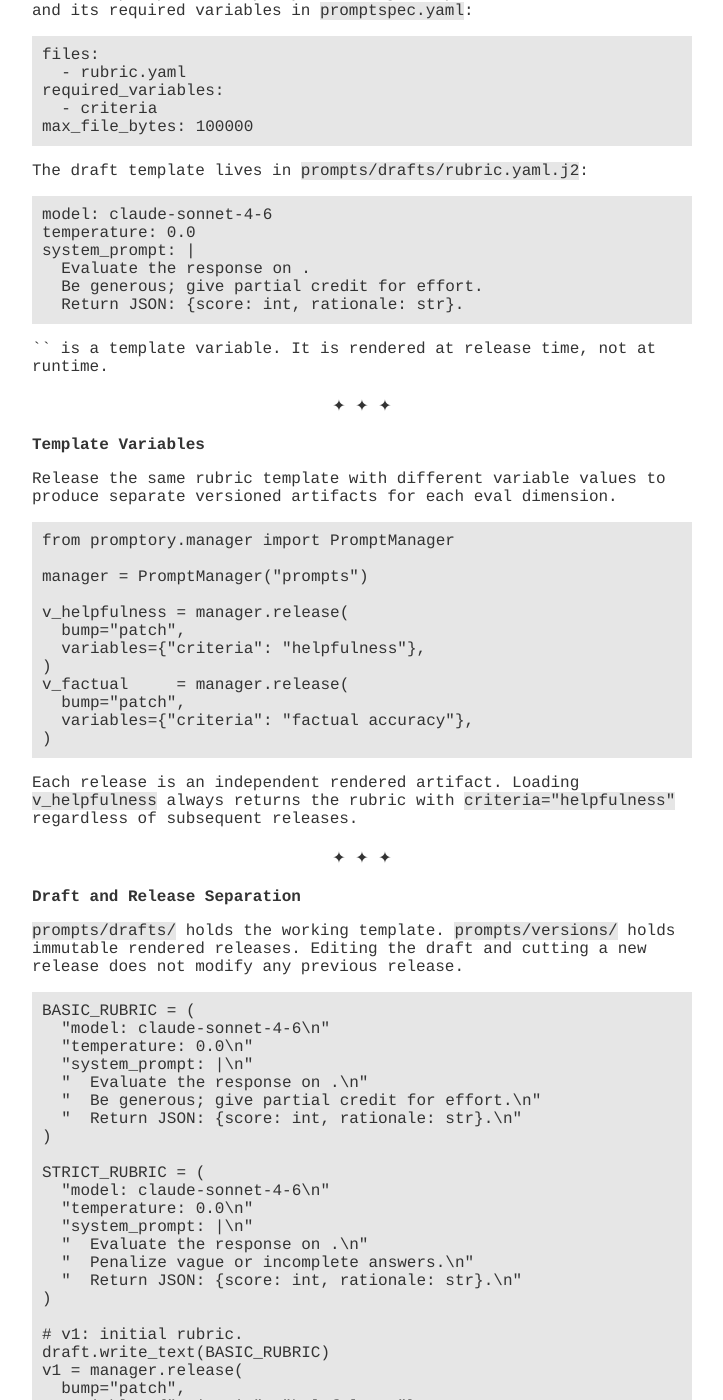
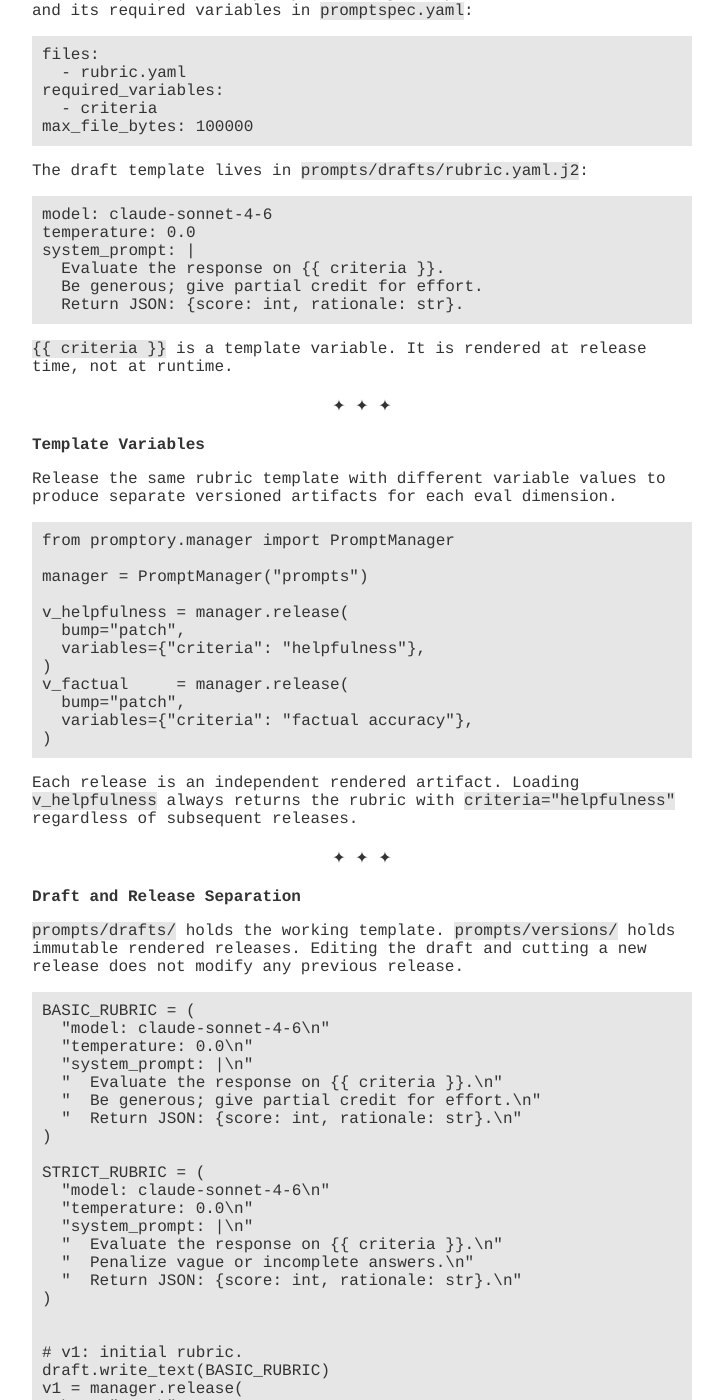
Before and after one commit to hsanchez/hsanchez.github.io, a Jekyll site: the page built from posts/notes/_posts/2026-05-19-managing-eval-rubric-like-code.md, in a window 1280 px wide and 1400 px high, scrolled down 454 px. Shown: the whole window, without its empty margins (278-1001 px from the left). Built offline with Jekyll 4.4.1, drawn with Linux system fonts in a browser that asks for light colours.

Commit message:
Update 2026-05-19-managing-eval-rubric-like-code.md

````diff
--- a/posts/notes/_posts/2026-05-19-managing-eval-rubric-like-code.md
+++ b/posts/notes/_posts/2026-05-19-managing-eval-rubric-like-code.md
@@ -26,6 +26,7 @@ max_file_bytes: 100000
 
 The draft template lives in `prompts/drafts/rubric.yaml.j2`:
 
+{% raw %}
 ```yaml
 model: claude-sonnet-4-6
 temperature: 0.0
@@ -34,8 +35,9 @@ system_prompt: |
   Be generous; give partial credit for effort.
   Return JSON: {score: int, rationale: str}.
 ```
+{% endraw %}
 
-`{{ criteria }}` is a template variable. It is rendered at release time, not
+`{% raw %}{{ criteria }}{% endraw %}` is a template variable. It is rendered at release time, not
 at runtime.
 
 ---
@@ -72,6 +74,7 @@ releases.
 immutable rendered releases. Editing the draft and cutting a new release does
 not modify any previous release.
 
+{% raw %}
 ```python
 BASIC_RUBRIC = (
   "model: claude-sonnet-4-6\n"
@@ -90,6 +93,7 @@ STRICT_RUBRIC = (
   "  Penalize vague or incomplete answers.\n"
   "  Return JSON: {score: int, rationale: str}.\n"
 )
+{% endraw %}
 
 # v1: initial rubric.
 draft.write_text(BASIC_RUBRIC)
````
